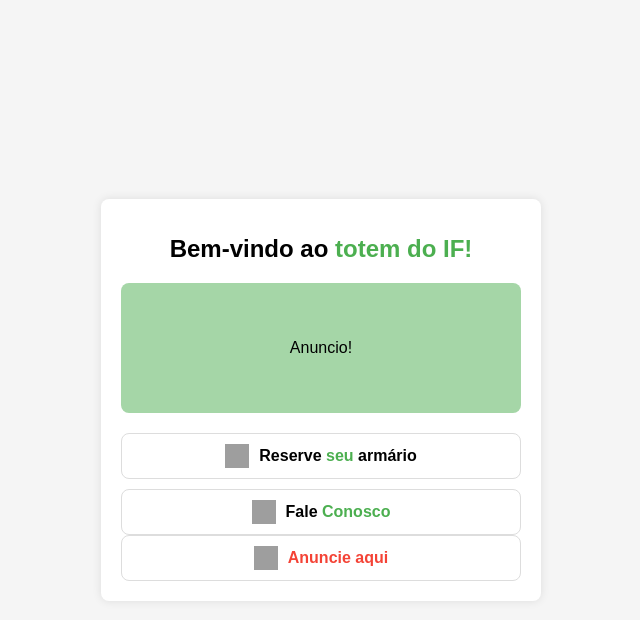
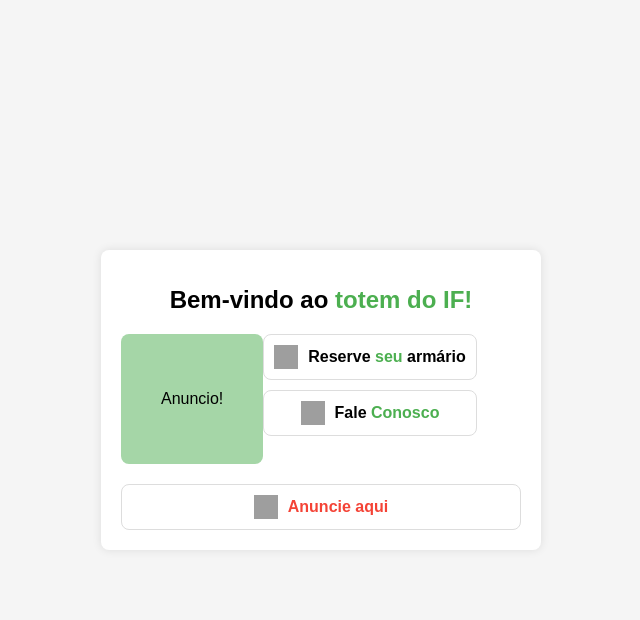
Before and after one commit to LucasMartins17/Anuncios-IFSP, a PHP site: page /tela1.html in a window 1280 px wide. Shown: the top 620 px of the page, without its empty margins (319-959 px from the left). Run offline with PHP 8.4, Linux system fonts and the light colour scheme; grey boxes are pictures that could not be loaded.

Commit message:
display flex

```diff
--- a/ParteGabrielP/styles1.css
+++ b/ParteGabrielP/styles1.css
@@ -84,3 +84,7 @@ header h1 {
     width: 24px;
     height: 24px;
 }
+
+main{
+    display: flex;
+}
```
